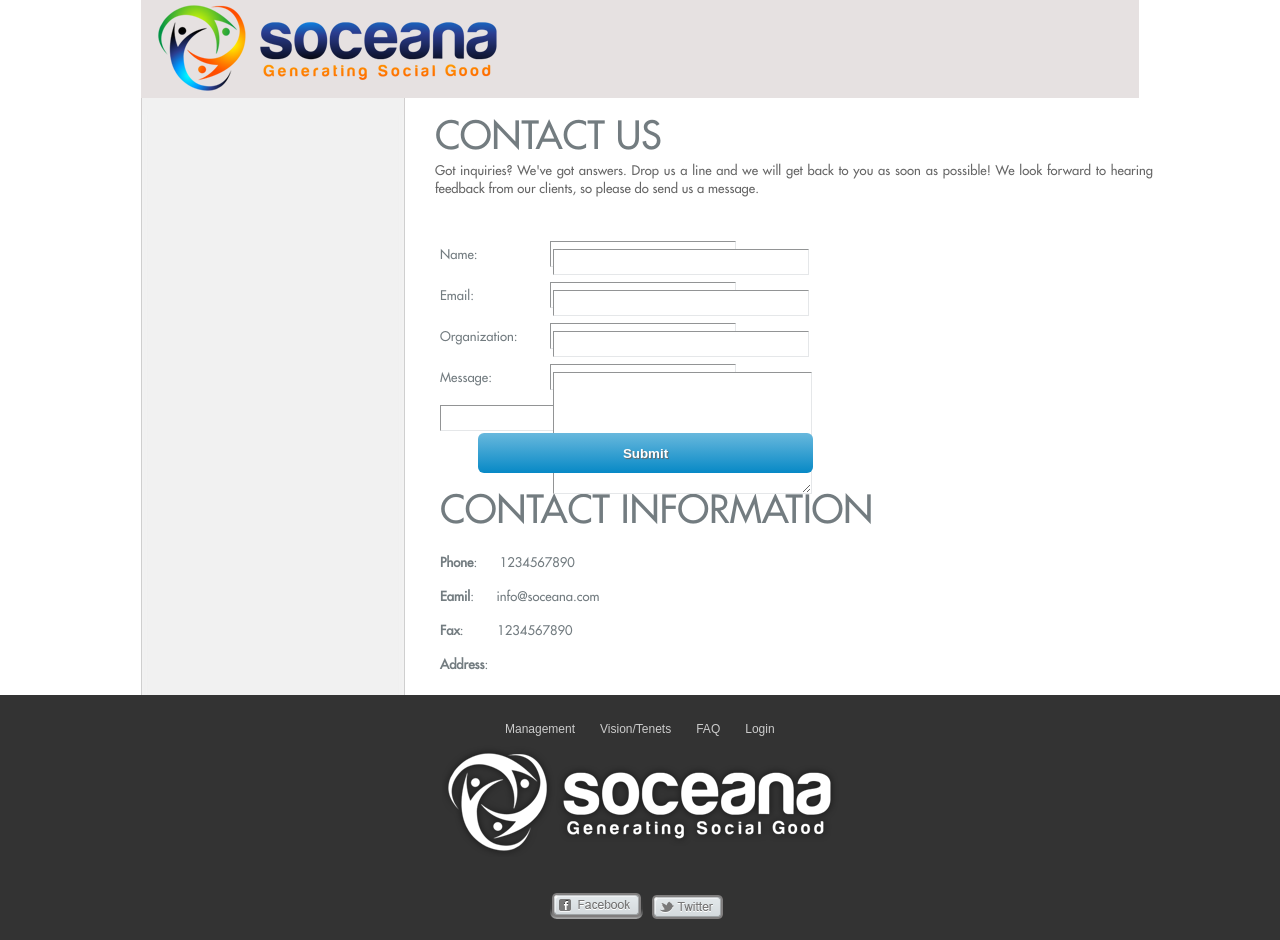
After one commit to venturepact/soceana, a CakePHP app: the page made by app/View/Pages/contact.ctp in a window 1280 px wide. The commit adds this page. Run offline with PHP 8.4 and a stand-in for CakePHP, Linux system fonts and the light colour scheme; the template is opened without the code that fills it, so the values that code supplies are empty; form fields are guessed from the names that the template uses; some libraries are stand-ins or nearby versions.

Commit message:
commiting changes 16-8-2013

```diff
--- a/app/Controller/LogHoursController.php
+++ b/app/Controller/LogHoursController.php
@@ -9,9 +9,11 @@
 
     public function add(){
          $this->loadModel('ServiceType');
+         $this->loadModel('Category');
          if($this->request->is('post')){
 
             $this->request->data['LogHour']['user_id'] = $this->Session->read('User.id');
+            $this->request->data['LogHour']['status'] = 1;
             $this->LogHour->save($this->request->data);
 
             //email code pending
@@ -27,6 +29,7 @@
             $this->request->data['LogHour']['location'] = $this->Session->read('User.location');
             }
         $this->set('service_type',$this->ServiceType->find('list',array('order'=>'id')));
+        $this->set('categories',$this->Category->find('list',array('order'=>'id','fields'=>array('id','category_name'))));
     }
 
     public function index() {
@@ -48,6 +51,7 @@
 
     public function organization_add(){
          $this->loadModel('ServiceType');
+         $this->loadModel('Category');
          if($this->request->is('post')){
             $this->request->data['LogHour']['organization'] = $this->Session->read('User.id');
             $this->request->data['LogHour']['status'] = 1;
@@ -60,6 +64,7 @@
                 $this->set('users',$this->_getFullName());
             }
         $this->set('service_type',$this->ServiceType->find('list',array('order'=>'id')));
+        $this->set('categories',$this->Category->find('list',array('order'=>'id','fields'=>array('id','category_name'))));
     }
     public function _getFullName(){
         $this->loadModel('User');
--- /dev/null
+++ b/app/View/Pages/contact.ctp
@@ -0,0 +1,56 @@
+<style>
+    .profile_content_main{min-height: 0;}
+</style>
+<div class="profile_content_main">
+    <div class="profile_content_left">
+        <div class="main_heading_gray">Contact us</div>
+    </div>
+</div>
+<div class="profile_content_main">
+    <p class="gray_text">Got inquiries? We've got answers. Drop us a line and we will get back to you as soon as possible! We look forward to hearing feedback from our clients, so please do send us a message.</p>
+        <br />
+        <div>&nbsp;</div>
+        <div>&nbsp;
+        <?php echo $this->Form->create('Page', array('id'=>'contact_form'));?>
+          <table width="100%" border="0" cellspacing="5" cellpadding="0">
+            <tr>
+                <td width="15%" align="left">Name:</td>
+                <td width="85%" align="left"><label for="textfield"></label>
+                    <?php echo $this->Form->input('name',array('type'=>'text','div'=>false,'label'=>false,'style'=>'width:250px;','class'=>'input','maxlength'=>'50'));?>
+              </td>
+            </tr>
+            <tr>
+                <td align="left">Email:</td>
+                <td align="left"><label for="textfield2"></label>
+                    <?php echo $this->Form->input('email',array('type'=>'text','div'=>false,'label'=>false,'style'=>'width:250px;','class'=>'input','maxlength'=>'50'));?>
+                </td>
+            </tr>
+            <tr>
+                <td align="left">Organization:</td>
+                <td align="left"><label for="textfield4"></label>
+                    <?php echo $this->Form->input('organization',array('type'=>'text','div'=>false,'label'=>false,'style'=>'width:250px;','class'=>'input','maxlength'=>'50'));?>
+                </td>
+            </tr>
+            <tr>
+                <td align="left">Message:</td>
+                <td align="left"><label for="textarea"></label>
+                    <?php echo $this->Form->input('message',array('type'=>'textarea','cols'=>45,'rows'=>5,'div'=>false,'label'=>false));?>
+                </td>
+            </tr>
+            <tr>
+              <td colspan="2" align="left">
+                <?php echo $this->Form->input('Submit',array('id'=>'sbmt','type'=>'submit','label'=>false,'div'=>false,'class'=>'submit_bnt','style'=>"margin-left:35px;"));?>
+<div>&nbsp;</div><div>&nbsp;</div>
+
+                <h6 style="margin-bottom: 19px;">CONTACT INFORMATION</h6><br />
+                <p><strong>Phone</strong>: &nbsp;&nbsp;&nbsp;&nbsp;&nbsp;1234567890</p><br />
+                <p><strong>Eamil</strong>: &nbsp;&nbsp;&nbsp;&nbsp;&nbsp;info@soceana.com</p><br />
+                <p><strong>Fax</strong>: &nbsp;&nbsp;&nbsp;&nbsp;&nbsp;&nbsp;&nbsp;&nbsp;1234567890</p><br />
+                <p><strong>Address</strong>: &nbsp;&nbsp;&nbsp;&nbsp;&nbsp;</p>
+                </td>
+            </tr>
+          </table>
+        <?php echo $this->Form->end();?>
+        </div>
+<div>&nbsp;</div>
+</div>
--- a/app/View/Users/add.ctp
+++ b/app/View/Users/add.ctp
@@ -160,7 +160,7 @@
                   </tr>
                   <tr>
                     <td colspan="4" align="left" style="padding-left:45px;">
-                    <?php echo $this->Form->input('',array('id'=>'sbmt','type'=>'submit','label'=>false,'div'=>false,'class'=>'sign'));?>
+                        <?php echo $this->Form->input('',array('id'=>'sbmt','type'=>'submit','label'=>false,'div'=>false,'class'=>'sign'));?>
                     </td>
                   </tr>
                   <tr>
```
Also changed, not shown: app/Controller/PagesController.php (+6 -1 lines), app/View/LogHours/add.ctp (+26 -4 lines), app/View/LogHours/organization_add.ctp (+24 -3 lines).
